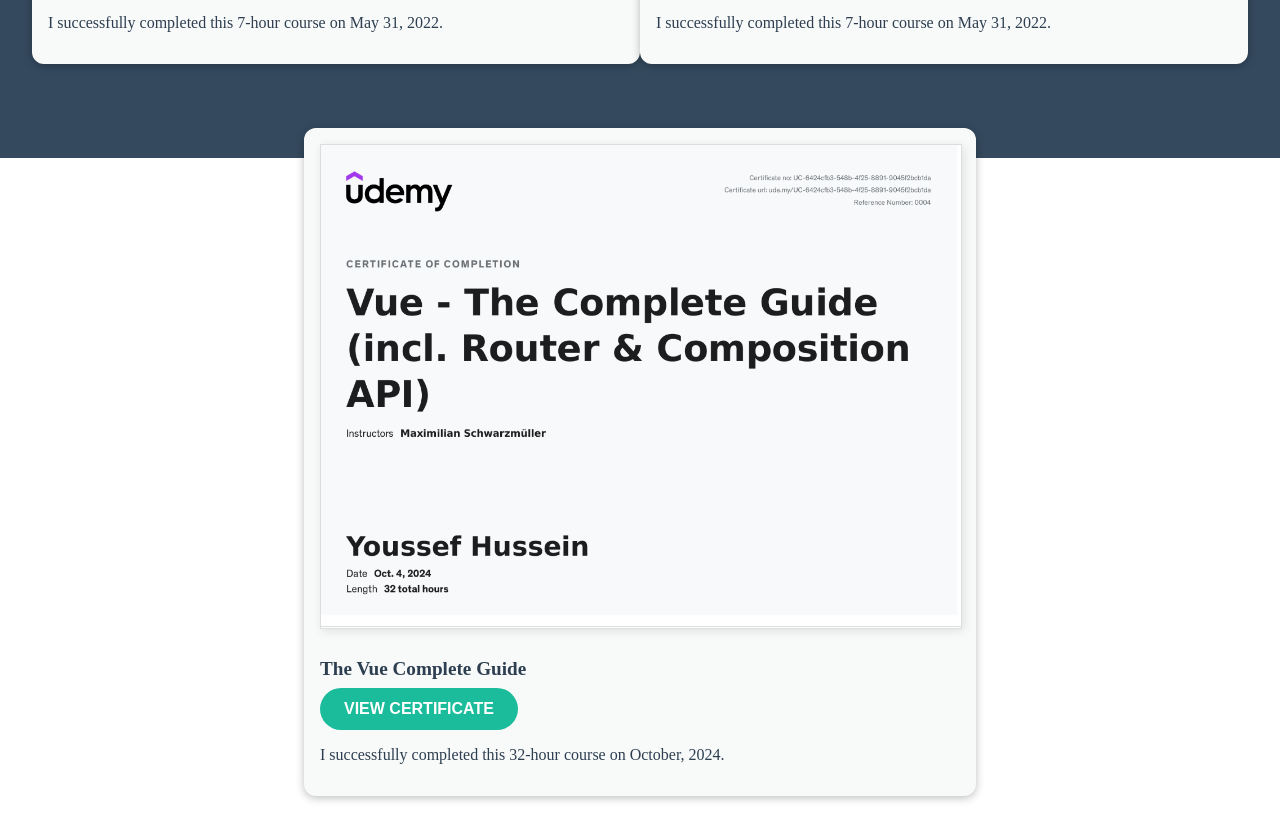
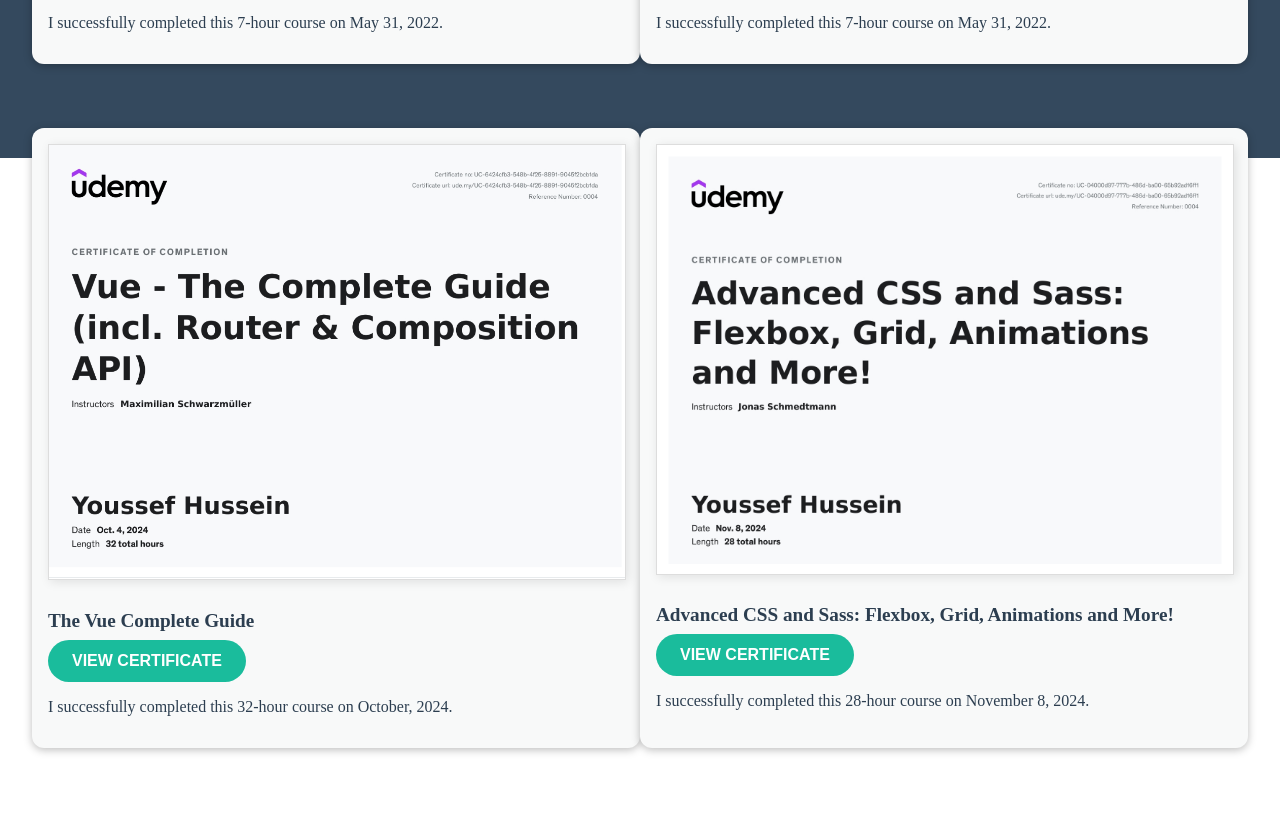
Before and after one commit to YoussefHussein57/Vue-Projects, a Vue app: page /my-certificates in a window 1280 px wide. Shown: the part 642-1482 px from the top of the page. After the commit the page ends 1454 px from the top, so only its background shows below. Built offline with nearby package versions, Linux system fonts and the light colour scheme; what vue-particles would draw is missing.

Commit message:
Advanced CSS and SASS Certi

```diff
--- a/src/pages/MyCertificates.vue
+++ b/src/pages/MyCertificates.vue
@@ -52,7 +52,15 @@
           details: 'I successfully completed this 32-hour course on October, 2024.',
           image: require('../assets/Certi/Vue.png'),
           cetAlt: 'Vue Certificate'
-        }
+        },
+        {
+    title: 'Advanced CSS and Sass: Flexbox, Grid, Animations and More!',
+    link: 'https://drive.google.com/file/d/1buhVSHzYssygxj1CAc-7XxpOFRmL198h/view?usp=sharing',
+    details: 'I successfully completed this 28-hour course on November 8, 2024.',
+    image: require('../assets/Certi/Advanced-CSS-and-SASS.jpg'),
+    cetAlt: 'Advanced CSS and Sass Certificate'
+}
+
       ],
       loading: [] // Track the loading state of each image
     };
```
Also changed, not shown: src/assets/Certi/Advanced-CSS-and-SASS.jpg (added).
